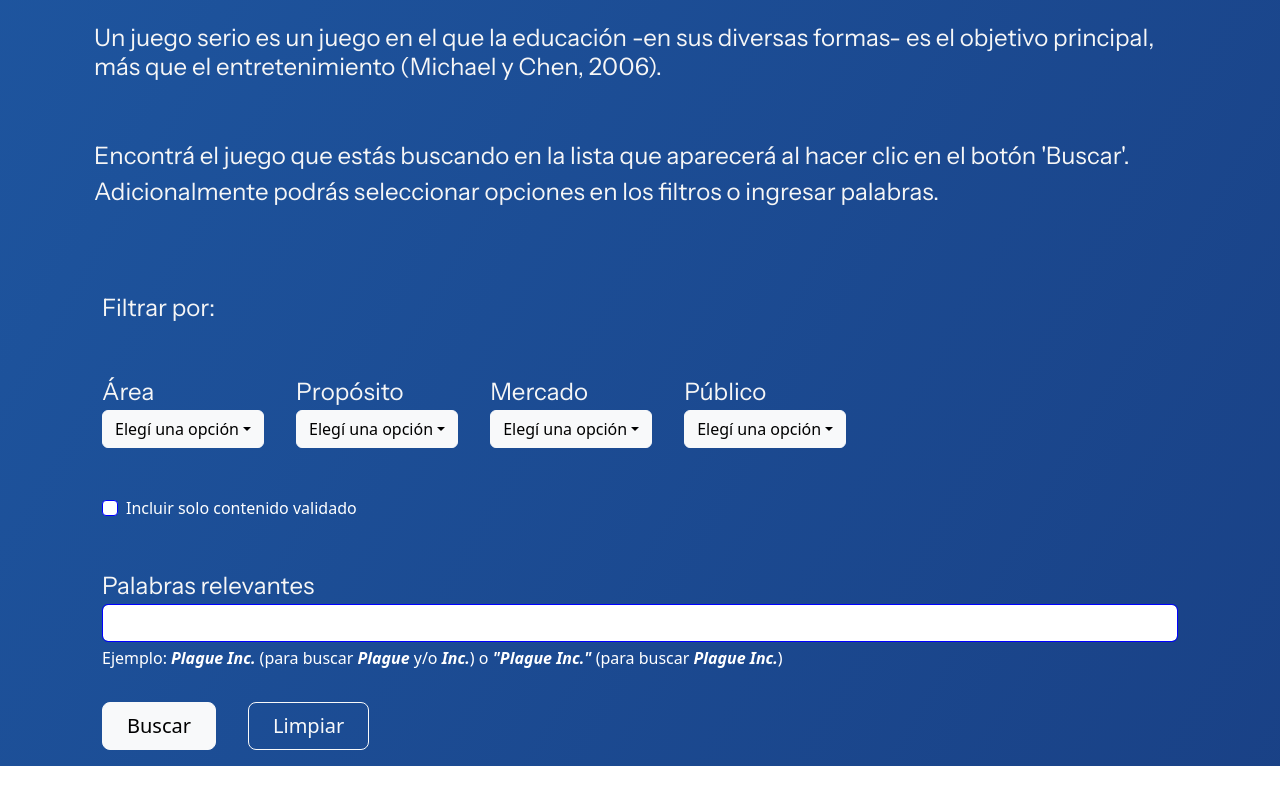
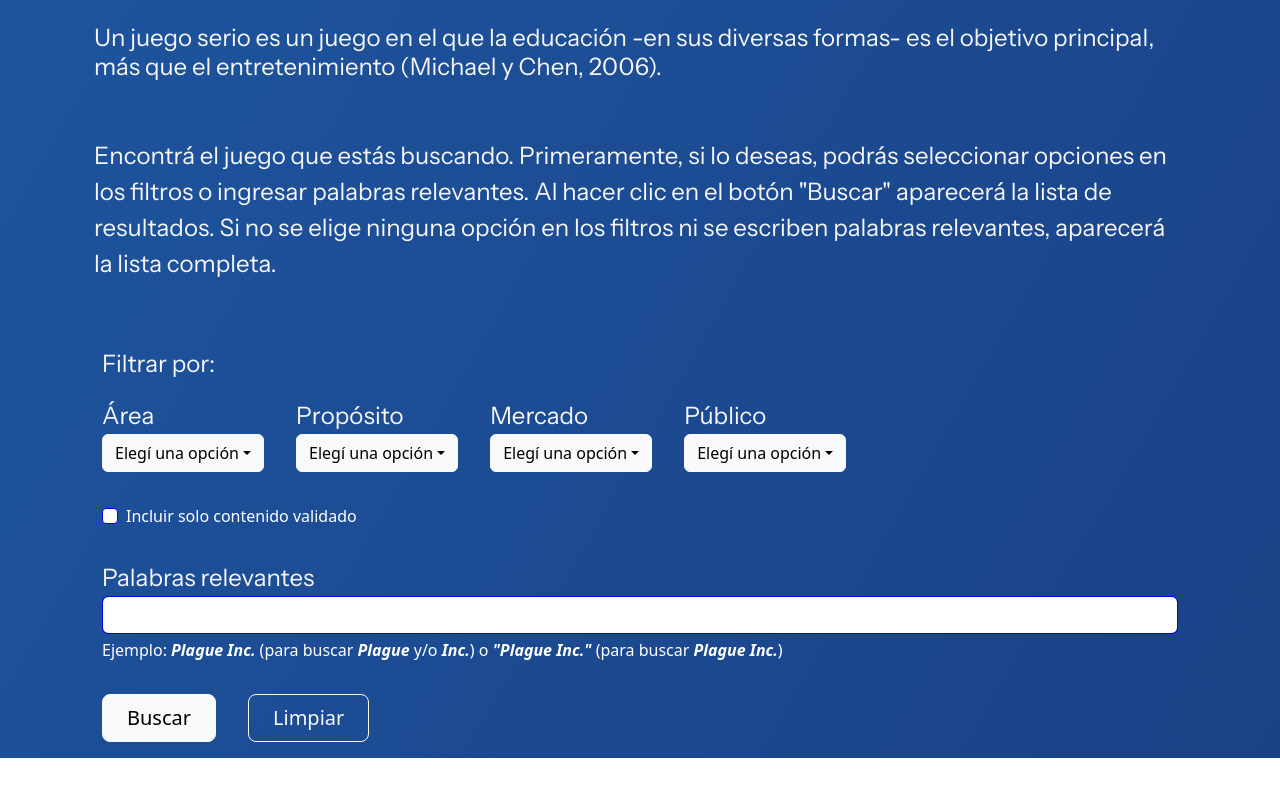
Before and after one commit to charrassebastian/games-catalog-frontend, a React (Vite) app in the folder juegos-serios-frontend/: page / in a window 1280 px wide. Shown: the part 240-1040 px from the top of the page. Built offline with nearby package versions, Linux system fonts and the light colour scheme; a web font is replaced by a local one.

Commit message:
changed the explanation of the system

```diff
--- a/juegos-serios-frontend/src/MainSection/MainSection.tsx
+++ b/juegos-serios-frontend/src/MainSection/MainSection.tsx
@@ -28,10 +28,10 @@ export function MainSection({ onSearch, onClear, searchValue, onSearchValueChang
                         <br />
                         <h2 className="introductory-text m-3">Un juego serio es un juego en el que la educación -en&nbsp;sus diversas formas- es el objetivo principal, más que el entretenimiento (Michael y Chen, 2006).</h2>
                         <br />
-                        <p className="introductory-text m-3">Encontrá el juego que estás buscando en la lista que aparecerá al hacer clic en el botón 'Buscar'. Adicionalmente podrás seleccionar opciones en los filtros o ingresar palabras.</p>
+                        <p className="introductory-text m-3">Encontrá el juego que estás buscando. Primeramente, si lo deseas, podrás seleccionar opciones en los filtros o ingresar palabras relevantes. Al hacer clic en el botón "Buscar" aparecerá la lista de resultados. Si no se elige ninguna opción en los filtros ni se escriben palabras relevantes, aparecerá la lista completa.</p>
                     </div>
-                    <form className="d-flex flex-column d-grid gap-3 d-md-flex justify-content-md-start" role="search" onSubmit={(e) => e.preventDefault()}>
-                    <label className='introductory-text m-3'>Filtrar por:</label>
+                    <form className="d-flex flex-column d-grid d-md-flex justify-content-md-start" role="search" onSubmit={(e) => e.preventDefault()}>
+                    <label className='introductory-text mx-3'>Filtrar por:</label>
                     <div className="d-flex flex-row flex-wrap">
                             <div className="btn-group m-3">
                                 <div className="dropdown">
```
